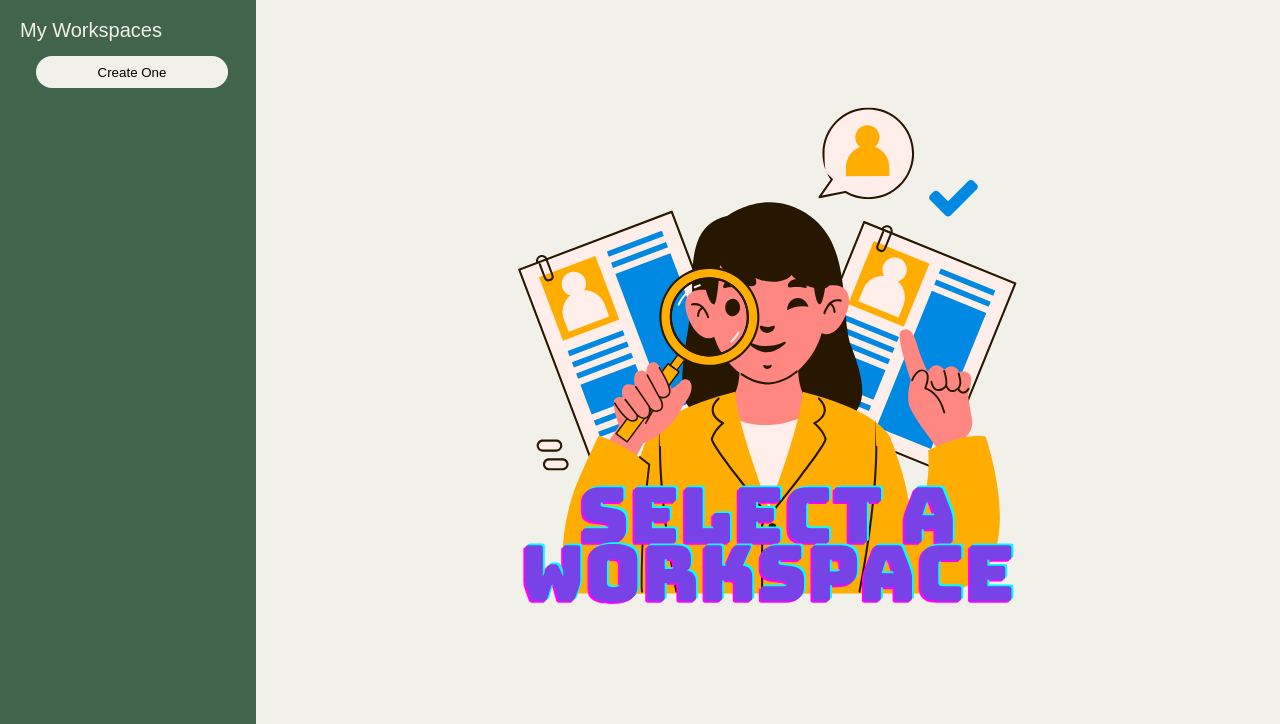
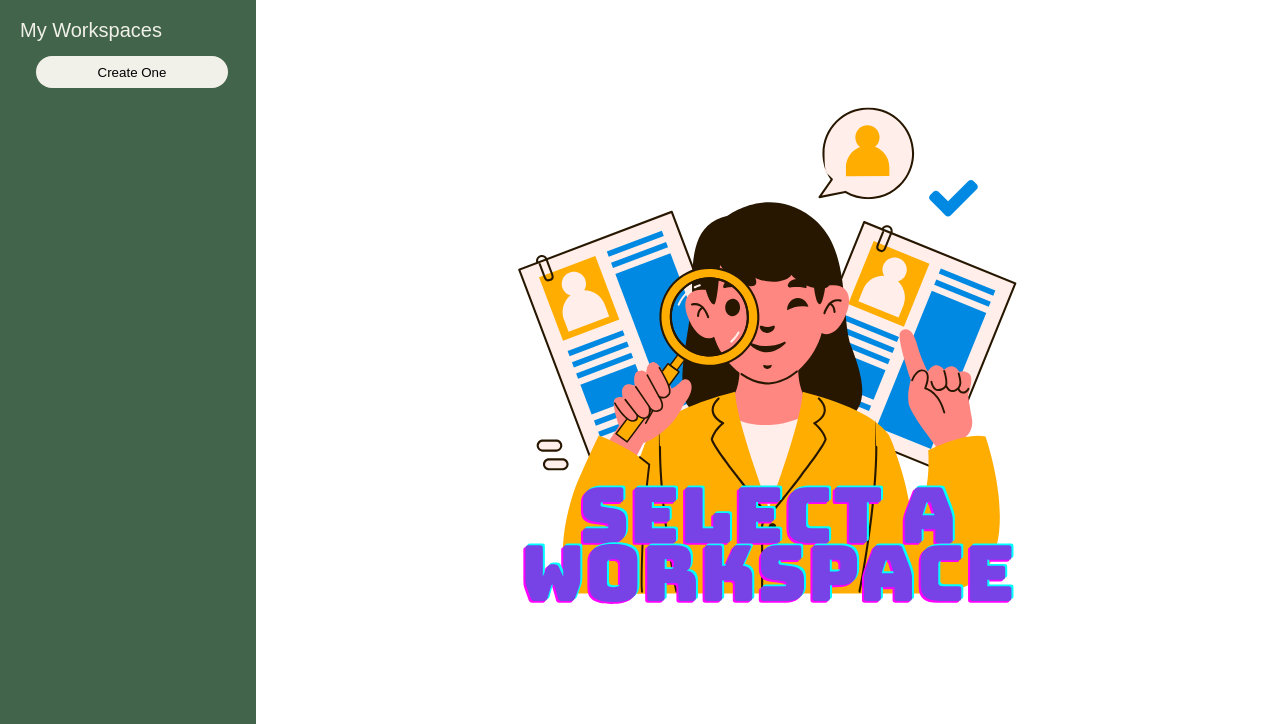
Before and after one commit to FearQuare/todo-app, a website built with webpack: page src/index.html in a window 1280 px wide. Shown: the part 76-800 px from the top of the page. Built offline with nearby package versions, Linux system fonts and the light colour scheme.

Commit message:
make the background white

```diff
--- a/src/styles.css
+++ b/src/styles.css
@@ -238,7 +238,6 @@ nav h1 {
 .component {
     width: calc(100vw - 16rem);
     height: calc(100vh - 4rem);
-    background-color: #F1F0E9;
 }
 
 .main {
```
Also changed, not shown: dist/main.js.
